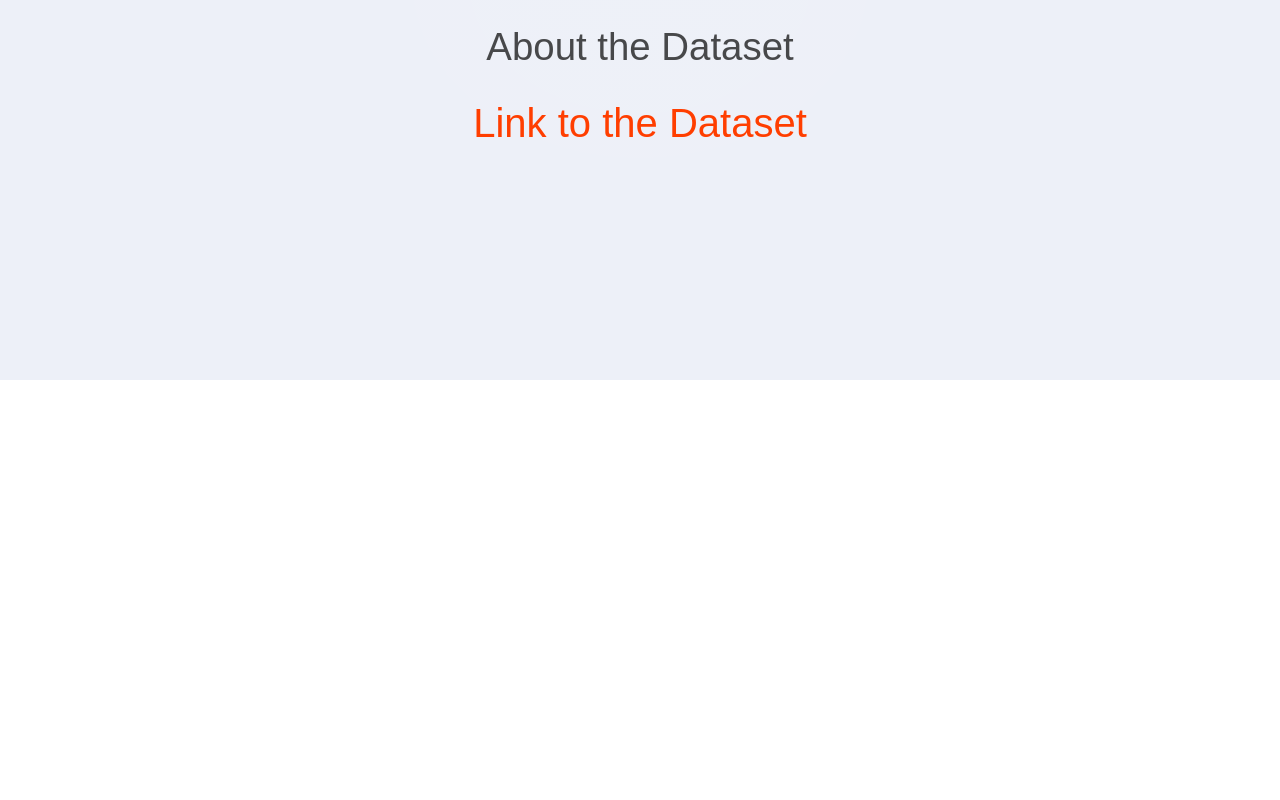
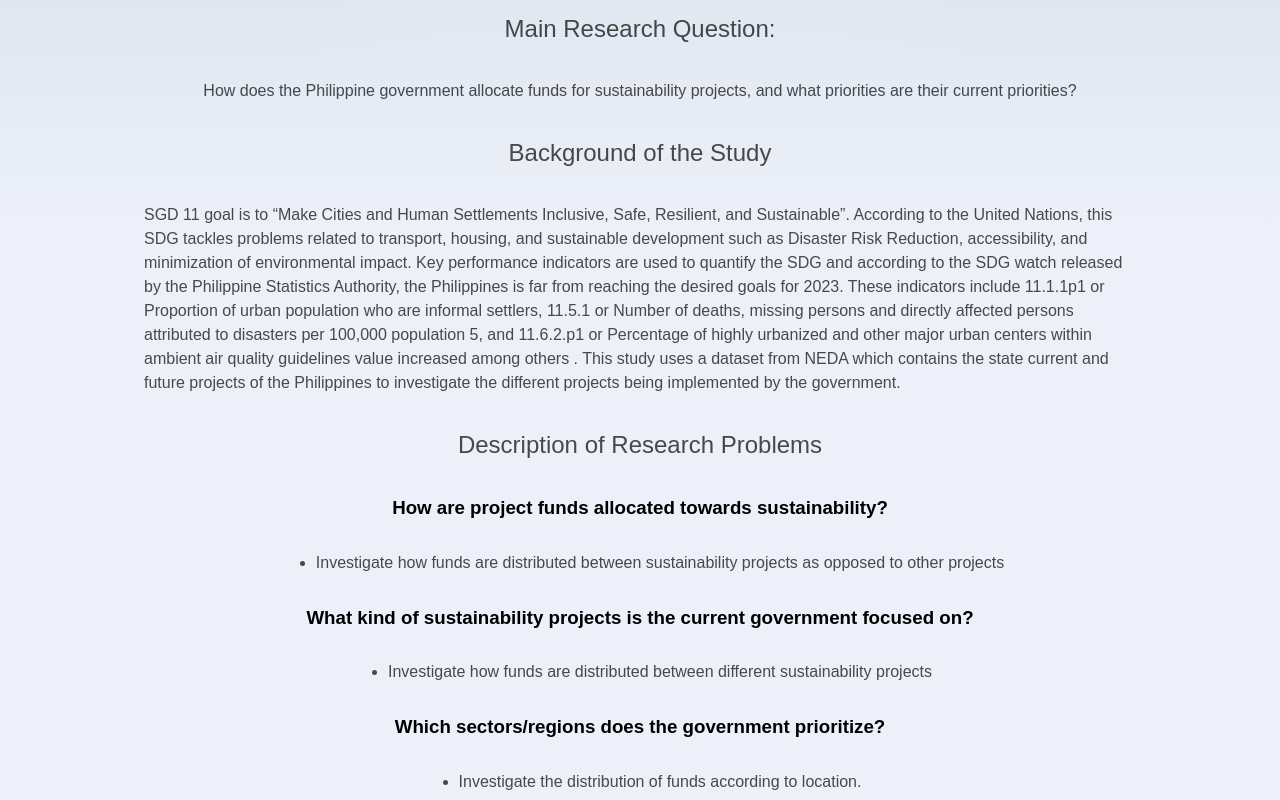
Before and after one commit to dddelacruz/cs132-2425b-grp14, a SvelteKit app: page / in a window 1280 px wide. Shown: the part 420-1220 px from the top of the page. Before the commit the page ends 800 px from the top, so only its background shows below. Built offline with nearby package versions, Linux system fonts and the light colour scheme.

Commit message:
feat: added research info

```diff
--- a/src/app.css
+++ b/src/app.css
@@ -52,7 +52,8 @@ body::before {
 
 h1,
 h2,
-p {
+p,
+li {
   font-weight: 400;
   color: var(--heading-color);
 }
@@ -76,7 +77,7 @@ h1 {
 }
 
 h2 {
-  font-size: 1rem;
+  /*font-size: 1rem;*/
 }
 
 pre {
--- a/src/routes/+page.svelte
+++ b/src/routes/+page.svelte
@@ -15,7 +15,33 @@
 
 <section>
 	<h1>Research Design</h1>
-	<h2>Research Questions</h2>
+	<h2>Main Research Question:</h2>
+	<p>How does the Philippine government allocate funds for sustainability projects, and what priorities are their current priorities? </p>
+
+	<h2>Background of the Study</h2>
+	<p>SGD 11 goal is to “Make Cities and Human Settlements Inclusive, Safe, Resilient, and Sustainable”. According to the United Nations, this SDG tackles problems related to transport, housing, and sustainable development such as Disaster Risk Reduction, accessibility, and minimization of environmental impact. Key performance indicators are used to quantify the SDG and according to the SDG watch released by the Philippine Statistics Authority, the Philippines is far from reaching the desired goals for 2023. These indicators include 11.1.1p1 or Proportion of urban population who are informal settlers, 11.5.1 or Number of deaths, missing persons and directly affected persons attributed to disasters per 100,000 population 5, and 11.6.2.p1 or Percentage of highly urbanized and other major urban centers within ambient air quality guidelines value increased among others . This study uses a dataset from NEDA which contains the state current and future projects of the Philippines to investigate the different projects being implemented by the government.
+	</p>
+
+	<h2>Description of Research Problems</h2>
+	<h3>How are project funds allocated towards sustainability?</h3>
+	<ul>
+		<li>Investigate how funds are distributed between sustainability projects as opposed to other projects</li>
+	</ul>
+
+	<h3>What kind of sustainability projects is the current government focused on?</h3>
+	<ul>
+		<li>Investigate how funds are distributed between different sustainability projects</li>
+	</ul>
+
+	<h3>Which sectors/regions does the government prioritize?</h3>
+	<ul>
+		<li>Investigate the distribution of funds according to location.</li>
+	</ul>
+
+	<h2>Hypotheses</h2>
+	<p><b>Null Hypothesis:</b> The government is not prioritizing certain kinds of sustainability projects.</p>
+	<p><b>Alternate Hypothesis:</b> The government is prioritizing certain kinds of sustainability projects. </p>
+
 </section>
 
 <section>
```
